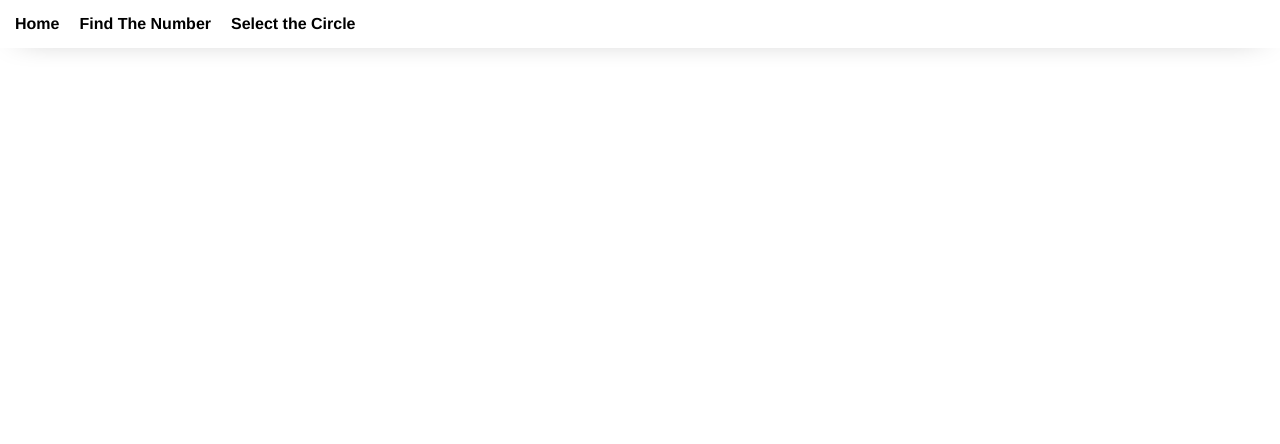
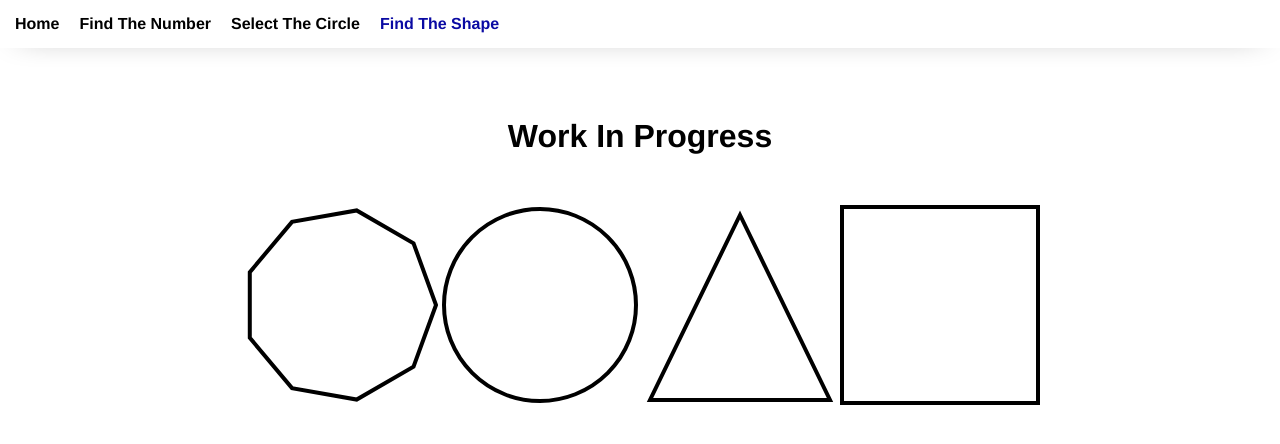
Before and after one commit to brianfordcode/math-exercises, a Vue app: page /findtheshape in a window 1280 px wide. Shown: the top 444 px of the page. Built offline with nearby package versions, Linux system fonts and the light colour scheme.

Commit message:
add find the shape, work with svgs

```diff
--- a/src/components/navigation.vue
+++ b/src/components/navigation.vue
@@ -2,7 +2,8 @@
   <div id="nav">
     <router-link to="/">Home</router-link>
     <router-link to="/findthenumber">Find The Number</router-link>
-    <router-link to="/selectthecircle">Select the Circle</router-link>
+    <router-link to="/selectthecircle">Select The Circle</router-link>
+    <router-link to="/findtheshape">Find The Shape</router-link>
   </div>
 </template>
 
@@ -16,7 +17,9 @@ export default {
 #nav {
   padding: 15px;
   display: flex;
+  align-items: center;
   justify-content: left;
+  /* border: 1px solid blue; */
   margin-bottom: 50px;
   box-shadow: 0px 0px 33px -20px #000000;
 }
--- a/src/router/index.js
+++ b/src/router/index.js
@@ -2,6 +2,7 @@ import { createRouter, createWebHistory } from 'vue-router'
 import home from '../views/Home.vue'
 import findTheNumber from '../views/find-the-number.vue'
 import selectTheCircle from '../views/select-the-circle.vue'
+import findTheShape from '../views/find-the-shape.vue'
 
 const routes = [
   {
@@ -19,6 +20,12 @@ const routes = [
     name: 'selectthecircle',
     component: selectTheCircle
   }
+  ,
+  {
+    path: '/findtheshape',
+    name: 'findtheshape',
+    component: findTheShape
+  }
 ]
 
 const router = createRouter({
--- /dev/null
+++ b/src/views/find-the-shape.vue
@@ -0,0 +1,136 @@
+<template>
+
+    <!-- <svg viewBox="0 0 300 100" xmlns="http://www.w3.org/2000/svg">
+        <circle class="circle"
+          v-for="(circle, index) in circles"
+          :key="index"
+          @click="circle.fill = circle.fill === 'red' ? 'green' : 'red', colorIn(index)"
+          :cx="circle.x"
+          :cy="circle.y"
+          :r="circle.r"
+          :fill="circle.fill"
+        />
+    </svg> -->
+
+<h1>Work In Progress</h1>
+
+<svg @click="handleClick" xmlns="http://www.w3.org/2000/svg" viewBox="0 0 100 100">
+    <path class="nonagon" stroke="black" stroke-width="2" fill="white" d="M 98 50L 86.77013326971095 80.85380526495388L 58.33511252801266 97.27077214458598L 26.00000000000001 91.56921938165306L 4.894754202276403 66.4169668796321L 4.8947542022763955 33.5830331203679L 25.99999999999998 8.430780618346951L 58.33511252801264 2.7292278554140097L 86.77013326971093 19.1461947350461 z"/>
+</svg>
+<svg viewBox="0 0 100 100">
+    <circle class="circle" stroke="black" stroke-width="2" fill="white" cx="50" cy="50" r="48"/>
+</svg>
+<svg viewBox="0 0 100 100">
+    <path class="triangle" d="M 50 5 95 97.5 5 97.5 z" fill="white" stroke="black" stroke-width="2"/>
+</svg>
+<svg viewBox="0 0 100 100">
+    <rect width="100" height="100" fill="white" stroke="black" stroke-width="4"/>
+</svg>
+
+
+
+
+
+
+
+
+
+    <!-- <button @click="getNewNumber">Get a Number!</button> -->
+
+    <h1 v-if="gameStart">Select circle<span>{{ randNum }}</span></h1>
+
+</template>
+
+<script>
+import Swal from "sweetalert2";
+
+const generateCircles = nCircles => {
+    const circles = []
+    const width = 300
+    const r = 20
+    const spacing = width/nCircles
+    for (let i=0; i < nCircles; i++) {
+        circles.push({
+            x: spacing * (i + 0.5),
+            y: 50,
+            r,
+            fill: 'green'
+        })
+    }
+    return circles
+}
+
+export default {
+    data() {
+        const randNum = Math.floor(Math.random() * 5) + 1
+        return {
+            circles: generateCircles(5),
+            randNum,
+            gameStart: false,
+        }
+    },
+    methods: {
+        colorIn(index) {
+            let selectedNum = index + 1
+            if (this.gameStart) {
+                if (selectedNum === this.randNum) {
+                    Swal.fire("Correct!");
+                    this.circles = generateCircles(5)
+                    this.randNum = Math.floor(Math.random() * 5) + 1
+                } else {
+                    Swal.fire("Try Again!");
+                }
+            }
+        },
+        getNewNumber() {
+            this.gameStart = true
+            this.randNum = Math.floor(Math.random() * 5) + 1
+        },
+        handleClick() {
+            console.log('click')
+        }
+    }
+}
+</script>
+
+<style scoped>
+
+.circle {
+    cursor: pointer;
+}
+
+button {
+  outline: none;
+  border: none;
+  color: white;
+  background-color: darkblue;
+  padding: 20px;
+  margin: 0 20px;
+  cursor: pointer;
+}
+button:active {
+  transform: scale(0.95);
+}
+
+h1 {
+    display: flex;
+    align-items: center;
+    justify-content: center;
+    padding-top: 20px;
+    padding-bottom: 50px;
+}
+
+span {
+    padding-left: 10px;
+    font-size: 50px;
+}
+
+svg {
+    cursor: pointer;
+    width: 200px;
+    /* border: 2px solid black; */
+}
+
+
+
+</style>
```
